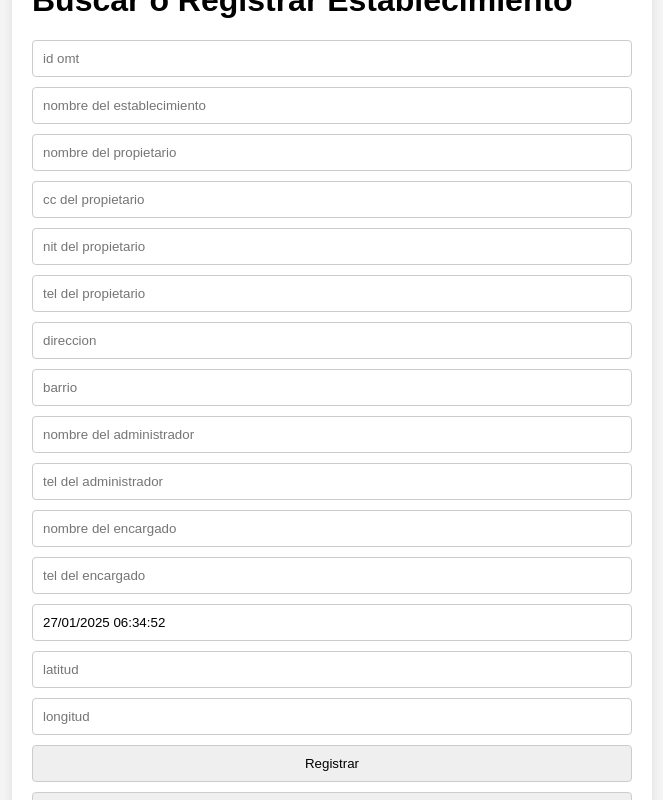
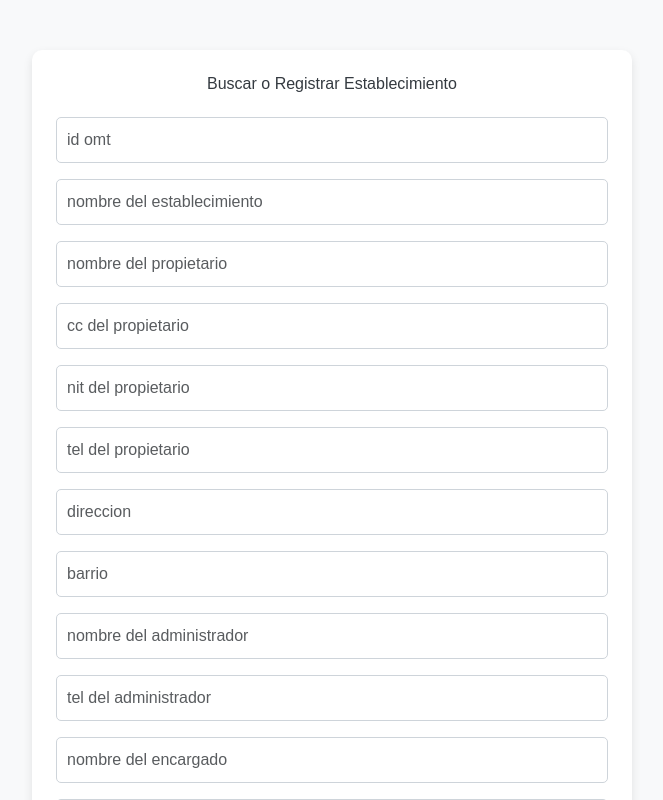
Before and after one commit to JavieSanchezB/SGV, a Next.js app: page / in a window 1280 px wide. Both pictures are taken after a click on the button "Nuevo". Shown: the top 800 px of the page, without its empty margins (308-971 px from the left). Built offline with nearby package versions, Linux system fonts and the light colour scheme; no server answers.

Commit message:
despligue

```diff
--- a/package.json
+++ b/package.json
@@ -11,6 +11,7 @@
   "dependencies": {
     "@vercel/postgres": "^0.10.0",
     "axios": "^1.7.7",
+    "bootstrap": "^5.3.3",
     "date-fns": "^4.1.0",
     "formidable": "^3.5.2",
     "multer": "^1.4.5-lts.1",
@@ -26,6 +27,7 @@
   },
   "devDependencies": {
     "@types/formidable": "^3.4.5",
+    "@types/jquery": "^3.5.32",
     "@types/multer": "^1.4.12",
     "@types/node": "^20",
     "@types/react": "^18",
--- a/src/app/page.tsx
+++ b/src/app/page.tsx
@@ -1,33 +1,27 @@
-// Importaciones necesarias
 'use client';
-import { useState, useEffect, ChangeEvent } from 'react';
+import 'bootstrap/dist/css/bootstrap.min.css';
+import ReactDatePicker from "react-datepicker";
+import 'react-datepicker/dist/react-datepicker.css';
+import { useState, ChangeEvent } from 'react';
 import { toast } from 'nextjs-toast-notify';
 import './styles/globals.css';
 import 'nextjs-toast-notify/dist/nextjs-toast-notify.css';
 import axios from 'axios';
 
-// Función para convertir una fecha ISO 8601 a formato dd/mm/yyyy
+// Definición de la interfaz para el formato de fecha
 interface FormatDate {
   (dateString: string | Date): string;
 }
 
+// Función para formatear la fecha
 const formatDate: FormatDate = (dateString) => {
   const date = new Date(dateString);
   const day = String(date.getDate()).padStart(2, '0');
   const month = String(date.getMonth() + 1).padStart(2, '0');
-  const year = date.getFullYear();
-  const hours = String(date.getHours()).padStart(2, '0');
-  const minutes = String(date.getMinutes()).padStart(2, '0');
-  const seconds = String(date.getSeconds()).padStart(2, '0');
-  return `${day}/${month}/${year} ${hours}:${minutes}:${seconds}`;
+  const year = date.getFullYear();  return `${year}-${month}-${day}`;
 };
 
-export default function Page() {
-  const [searchParams, setSearchParams] = useState({
-    id_omt: '',
-    nombre_del_establecimiento: '',
-  });
-
+// Interfaz para los datos del formulario
 interface FormData {
   id_omt: string;
   nombre_del_establecimiento: string;
@@ -46,6 +40,12 @@ export default function Page() {
   longitud: string;
 }
 
+export default function Page() {
+  const [searchParams, setSearchParams] = useState({
+    id_omt: '',
+    nombre_del_establecimiento: '',
+  });
+
   const [formData, setFormData] = useState<FormData>({
     id_omt: '',
     nombre_del_establecimiento: '',
@@ -59,7 +59,7 @@ export default function Page() {
     tel_del_administrador: '',
     nombre_del_encargado: '',
     tel_del_encargado: '',
-    fechas_de_pago: formatDate(new Date()), // Fecha actual como string
+    fechas_de_pago: formatDate(new Date()), // Fecha actual
     latitud: '0',
     longitud: '0',
   });
@@ -67,37 +67,12 @@ export default function Page() {
   const [isExisting, setIsExisting] = useState(false);
   const [showForm, setShowForm] = useState(false);
 
-  const updateGeolocation = () => {
-    if (navigator.geolocation) {
-      navigator.geolocation.getCurrentPosition(
-        (position) => {
-          const { latitude, longitude } = position.coords;
-          setFormData((prev) => ({
-            ...prev,
-            latitud: latitude.toFixed(6),
-            longitud: longitude.toFixed(6),
-          }));
-          toast.success('Ubicación obtenida correctamente');
-        },
-        () => toast.error('No se pudo obtener la ubicación. Activa el GPS.')
-      );
-    } else {
-      toast.error('La geolocalización no está soportada en este navegador.');
-    }
-  };
-
-  useEffect(() => {
-    updateGeolocation();
-  }, []); // Solo se ejecuta una vez al montar el componente
-
   const handleSearchChange = (event: ChangeEvent<HTMLInputElement>) => {
     const { name, value } = event.target;
-    setSearchParams((prev) => ({ ...prev, [name]: value }));
-  };
-
-  const handleChange = (event: ChangeEvent<HTMLInputElement>) => {
-    const { name, value } = event.target;
-    setFormData((prev) => ({ ...prev, [name]: value }));
+    setSearchParams((prevData) => ({
+      ...prevData,
+      [name]: value,
+    }));
   };
 
   const handleSearchSubmit = async (event: React.FormEvent) => {
@@ -109,16 +84,45 @@ export default function Page() {
         setIsExisting(true);
         toast.success('Datos cargados exitosamente');
       } else {
+        setFormData({
+          id_omt: '',
+          nombre_del_establecimiento: '',
+          nombre_del_propietario: '',
+          cc_del_propietario: '',
+          nit_del_propietario: '',
+          tel_del_propietario: '',
+          direccion: '',
+          barrio: '',
+          nombre_del_administrador: '',
+          tel_del_administrador: '',
+          nombre_del_encargado: '',
+          tel_del_encargado: '',
+          fechas_de_pago: formatDate(new Date()), // Asegúrate de que sea un array
+          latitud: '',
+          longitud: '',
+        });
         setIsExisting(false);
-        toast.info('No se encontró el establecimiento, puede registrarlo.');
+        toast.info('No se encontró el establecimiento, puede registrarlo');
       }
       setShowForm(true);
-    } catch {
-    setFormData({}); // Limpia los datos del formulario
-    setIsExisting(false); // Asegúrate de que refleje el estado correcto
-    setShowForm(true); // Muestra el formulario vacío
-    toast.info('No existe información. Crea un nuevo establecimiento');
+    } catch (error) {
+      toast.error('Error al realizar la consulta');
     }
+  };
+
+  const handleChange = (event: ChangeEvent<HTMLInputElement>) => {
+    const { name, value } = event.target;
+    setFormData((prevData) => ({
+      ...prevData,
+      [name]: value || '', // Usa una cadena vacía si el valor es null
+    }));
+  };
+
+  const handleDateChange = (date: Date | null) => {
+    setFormData((prevData) => ({
+      ...prevData,
+      fechas_de_pago: date ? [date.toISOString().split('T')[0]] : [''],
+    }));
   };
 
   const handleSubmit = async (event: React.FormEvent) => {
@@ -131,14 +135,11 @@ export default function Page() {
         await axios.post('/api/establecimientos', formData);
         toast.success('Establecimiento registrado exitosamente');
       }
-
-      // Resetear estado y volver a búsqueda
-      setShowForm(false);
-      setSearchParams({ id_omt: '', nombre_del_establecimiento: '' });
     } catch {
-      toast.error('Error al registrar o actualizar el establecimiento');
+      toast.error('Error al registrar el establecimiento');
     }
   };
+
   const handleNew = () => {
     setFormData({
       id_omt: '',
@@ -153,7 +154,7 @@ export default function Page() {
       tel_del_administrador: '',
       nombre_del_encargado: '',
       tel_del_encargado: '',
-      fechas_de_pago: formatDate(new Date()), // Asegúrate de que sea un string
+      fechas_de_pago: formatDate(new Date()), // Asegúrate de que sea un array
       latitud: '',
       longitud: '',
     });
@@ -165,52 +166,75 @@ export default function Page() {
       <h1 className="text-2xl font-bold mb-4">Buscar o Registrar Establecimiento</h1>
       {!showForm && (
         <form onSubmit={handleSearchSubmit} className="space-y-4">
+        <div className="flex flex-col md:flex-row gap-4">
+          {/* Buscar por ID OMT */}
            <input
            type="text"
            name="id_omt"
-            value={searchParams.id_omt}
+           value={searchParams.id_omt || ''} // Usa una cadena vacía si el valor es null
            onChange={handleSearchChange}
            placeholder="Buscar por ID OMT"
-            className="input"
+            className="form-control"
           />
+          {/* Buscar por Nombre del Establecimiento */}
           <input
              type="text"
              name="nombre_del_establecimiento"
-            value={searchParams.nombre_del_establecimiento}
+             value={searchParams.nombre_del_establecimiento || ''} // Usa una cadena vacía si el valor es null
              onChange={handleSearchChange}
              placeholder="Buscar por Nombre del Establecimiento"
-            className="input"
+            className="form-control"
           />
-           <button type="submit" className="px-4 py-2 bg-blue-500 text-white rounded">Buscar</button>
-              {!isExisting && (
-                <button type="button" onClick={handleNew} className="px-4 py-2 bg-green-500 text-white rounded ml-4">
+          {/* Botón de Búsqueda */}
+          <button type="submit" className="btn btn-primary">
+            Buscar
+          </button>
+          {/* Botón para Agregar Nuevo Establecimiento */}
+          <button
+            type="button"
+            onClick={() => setShowForm(true)}
+            className="btn btn-success"
+          >
             Nuevo
           </button>
-              )}
+        </div>
       </form>
       )}
 
       {showForm && (
         <form onSubmit={handleSubmit} className="space-y-4">
-          {Object.keys(formData).map((key) => (
+          {Object.keys(formData).map((key) =>
+            key === 'fechas_de_pago' ? (
+<ReactDatePicker
+  key="fechas_de_pago"
+  selected={new Date(formData.fechas_de_pago)}
+  onChange={(date: Date | null) => {
+    if (date) {
+      setFormData((prev) => ({
+        ...prev,
+        fechas_de_pago: formatDate(date),
+      }));
+    }
+  }}
+  dateFormat="yyyy-MM-dd"
+  className="w-full p-2 border rounded"
+/>
+            ) : (
               <input
                 key={key}
                 type="text"
                 name={key}
-              value={formData[key as keyof FormData] || ''}
+                value={formData[key as keyof FormData]}
                 onChange={handleChange}
                 placeholder={key.replace(/_/g, ' ')}
-              className="input"
+                className="form-control"
               />
-          ))}
-          <button type="submit" className="input">
+            )
+          )}
+          <button type="submit" className="btn btn-primary">
             {isExisting ? 'Actualizar' : 'Registrar'}
           </button>
-          <button
-            type="button"
-            onClick={() => setShowForm(false)}
-            className="input"
-          >
+          <button type="button" onClick={() => setShowForm(false)} className="btn btn-secondary">
             Regresar
           </button>
         </form>
--- a/src/app/styles/globals.css
+++ b/src/app/styles/globals.css
@@ -1,63 +1,102 @@
+@tailwind base;
+@tailwind components;
+@tailwind utilities;
+
+@import 'bootstrap/dist/css/bootstrap.min.css';
+/* Estilos generales */
 body {
-  font-family: Arial, sans-serif;
-  background-color: #f4f4f4;
-  margin: 0;
-  padding: 0;
-  display: flex;
-  justify-content: center;
-  align-items: center;
-  height: 100vh;
+  background-color: #f8f9fa;
+  font-family: 'Arial', sans-serif;
 }
 
 .container {
-  background-color: #fff;
+  max-width: 600px;
+  margin: 50px auto;
+  background: white;
   padding: 20px;
-  border-radius: 8px;
-  box-shadow: 0 0 10px rgba(0, 0, 0, 0.1);
-  width: 100%;
-  max-width: 600px;
-  animation: fadeIn 0.5s ease-in-out;
+  border-radius: 10px;
+  box-shadow: 0px 4px 10px rgba(0, 0, 0, 0.1);
 }
 
-.title {
+h1 {
+  color: #343a40;
   text-align: center;
-  margin-bottom: 20px;
 }
 
-.input {
+/* Estilos de los inputs */
+.form-control {
   width: 100%;
   padding: 10px;
-  margin-bottom: 10px;
-  border: 1px solid #ccc;
-  border-radius: 4px;
-  box-sizing: border-box;
+  margin-top: 5px;
+  border: 1px solid #ced4da;
+  border-radius: 5px;
+  transition: all 0.3s;
 }
 
-.button {
+.form-control:focus {
+  border-color: #007bff;
+  box-shadow: 0 0 5px rgba(0, 123, 255, 0.5);
+}
+
+/* Estilos del DatePicker */
+.react-datepicker-wrapper {
+  width: 100%;
+}
+
+/* Estilos de los botones */
+.btn {
   width: 100%;
   padding: 10px;
-  background-color: #007bff;
-  color: #fff;
   border: none;
-  border-radius: 4px;
+  border-radius: 5px;
   cursor: pointer;
-  transition: background-color 0.3s ease;
+  font-size: 16px;
+  transition: all 0.3s;
 }
 
-.button:hover {
-  background-color: #0056b3;
+.btn-primary {
+  background: #007bff;
+  color: white;
 }
 
-.search-form, .form {
-  display: flex;
-  flex-direction: column;
+.btn-primary:hover {
+  background: #0056b3;
 }
 
-@keyframes fadeIn {
-  from {
-    opacity: 0;
-  }
-  to {
-    opacity: 1;
-  }
+.btn-secondary {
+  background: #6c757d;
+  color: white;
 }
+
+.btn-secondary:hover {
+  background: #5a6268;
+}
+
+/* Espaciado entre elementos */
+.space-y-4 > * + * {
+  margin-top: 16px;
+}
+input {
+  width: 100%;
+  padding: 10px;
+  border: 1px solid #ccc;
+  border-radius: 5px;
+}
+
+button {
+  padding: 10px 20px;
+  border-radius: 5px;
+  font-weight: bold;
+  cursor: pointer;
+}
+
+.btn-primary {
+  background-color: #007bff;
+  color: white;
+  border: none;
+}
+
+.btn-secondary {
+  background-color: #6c757d;
+  color: white;
+}
```
Also changed, not shown: 1 other file (tests, documents, lock files or other folders). Lines whose indentation alone changed are shown as unchanged.
